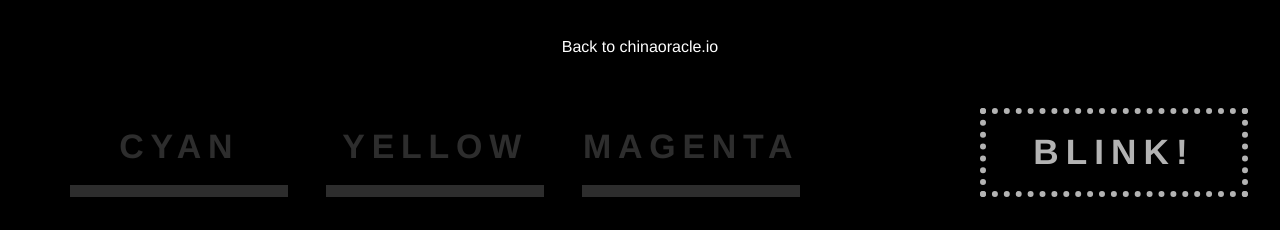
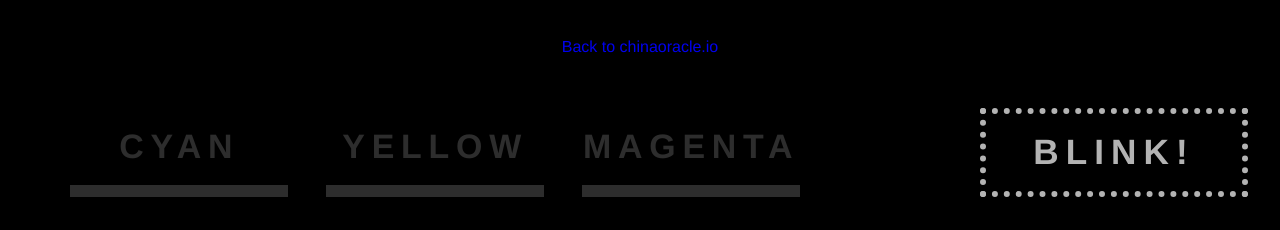
Before and after one commit to ahshra/ahshra.github.io, a Jekyll site: the page built from Javascript_Blink_Project/index.html, in a window 1280 px wide. Shown: the top 230 px of the page. Built offline with Jekyll 4.4.1, drawn with Linux system fonts in a browser that asks for light colours; nearby versions of some CDN libraries.

Commit message:
Update index.html

```diff
--- a/Javascript_Blink_Project/index.html
+++ b/Javascript_Blink_Project/index.html
@@ -15,7 +15,7 @@ permalink: Javascript_Blink_Project/index.html
 <body>
 
   <div class="top_nav">
-        <a style="text-decoration:none; color:white;" href="http://chinaoracle.io">Back to chinaoracle.io</a>
+        <a style=text-decoration:none; color:white; href="http://chinaoracle.io">Back to chinaoracle.io</a>
   </div>
 
   <div class="color-picker">
```
